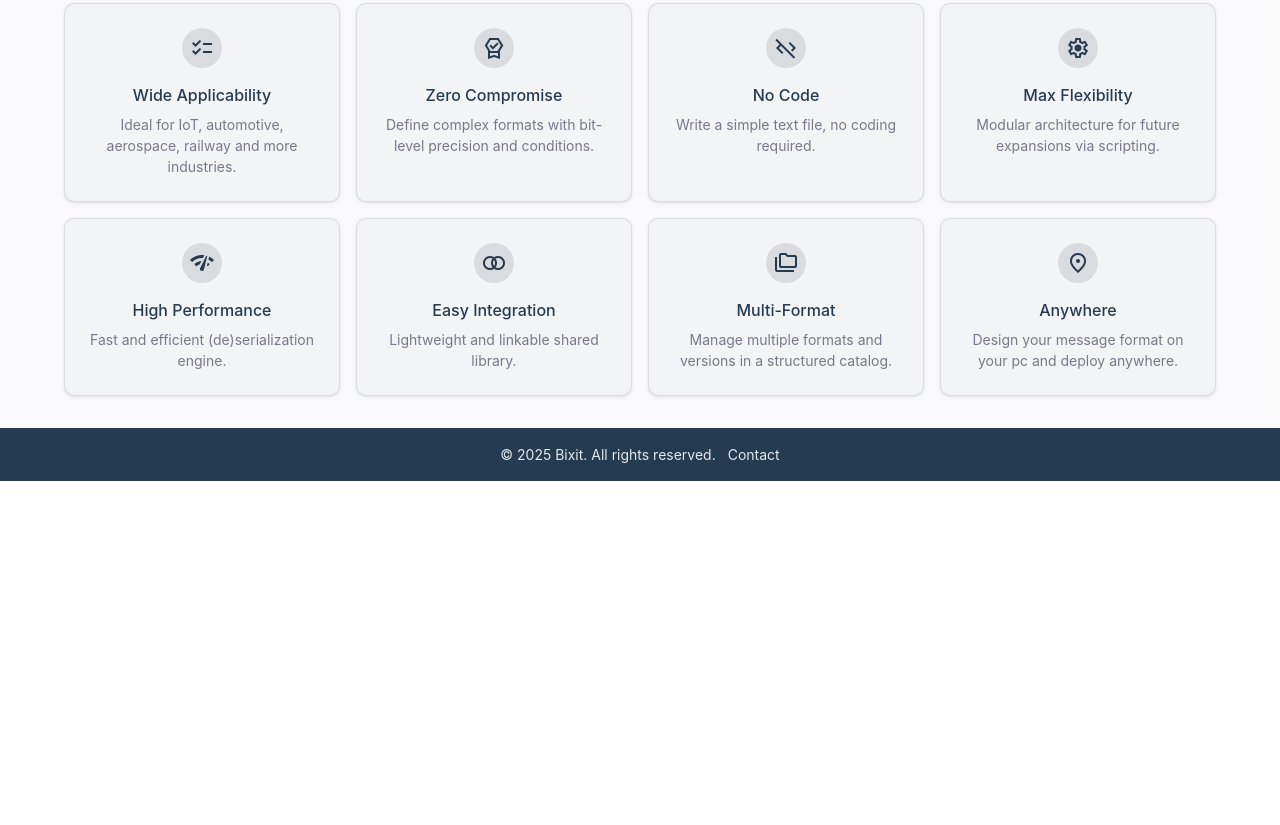
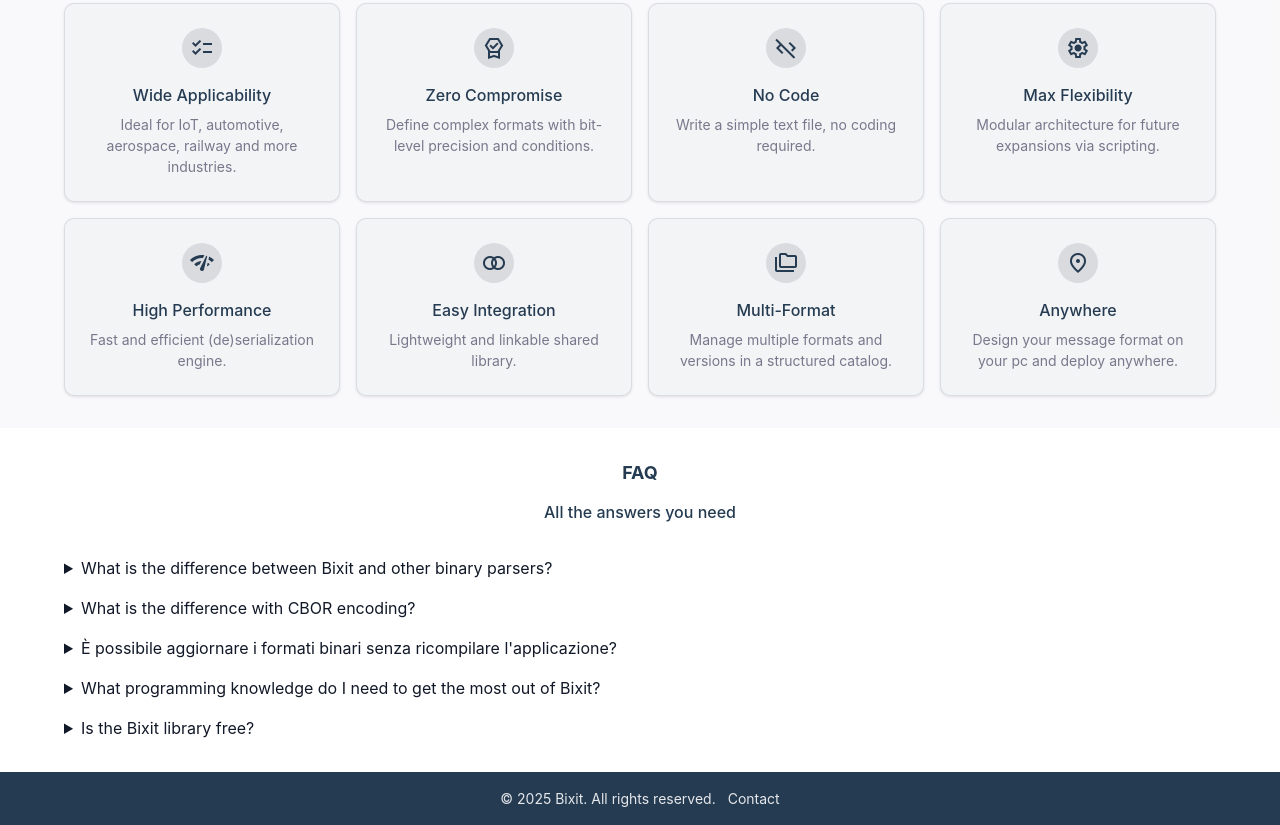
Before and after one commit to gitubo/bixit-landing-page, a website: page public/index.html in a window 1280 px wide. Shown: the part 1363-2188 px from the top of the page. Before the commit the page ends 1844 px from the top, so only its background shows below. Drawn offline with nearby package versions, Linux system fonts and the light colour scheme; no server answers.

Commit message:
Update index.html

```diff
--- a/public/index.html
+++ b/public/index.html
@@ -316,6 +316,65 @@
             </div>
         </div>
 
+<div class="faq-section py-16">
+    <div class="container">
+        <div class="text-center space-y-4 mb-8">
+            <h3>FAQ</h3>
+            <h4>All the answers you need</h4>
+        </div>
+
+        <div class="faq-accordion space-y-4">
+            <details class="faq-item">
+                <summary class="faq-question">
+                    What is the difference between Bixit and other binary parsers?
+                </summary>
+                <p class="faq-answer">
+                    Unlike other parsers that require complex programming for each new format, Bixit allows you to define binary formats using simple configuration files, greatly reducing time. <br>There is no need to recompile anything, and deployment consists of simply copying a JSON file into the Bixit catalog.
+                </p>
+            </details>
+
+            <details class="faq-item">
+                <summary class="faq-question">
+                    What is the difference with CBOR encoding?
+                </summary>
+                <p class="faq-answer">
+                    CBOR is an efficient data serialization format for cases where you have long series of numerical data. Its efficiency compared to JSON format drops dramatically when you have many single numeric fields or character strings.<br>
+Bixit, on the other hand, is a tool that helps you read and write arbitrary binary formats, based on a format description that you provide yourself.
+<br><br>With CBOR: Your applications would encode a “name” and an “age” following the standard CBOR rules. The receiving application would use a generic CBOR decoder to read the message, knowing that ‘name’ is a string and “age” is an integer, because this is defined in the standard.
+<br><br>With Bixit: Imagine you have a sensor that produces a proprietary binary message, where the first 11 bits are an identifier, the next 5 bits are a value, and so on. CBOR cannot decode this format, because it is not a CBOR standard—in this case, you would use Bixit.
+<br><br>A proprietary binary message is always more efficient than the same message in CBOR, but CBOR introduces greater flexibility—with Bixit, you also solve this need for flexibility.
+                </p>
+            </details>
+
+            <details class="faq-item">
+                <summary class="faq-question">
+                    È possibile aggiornare i formati binari senza ricompilare l'applicazione?
+                </summary>
+                <p class="faq-answer">
+                    Sì. Ti basta copiare i file di configurazione aggiornati nella directory a cui la tua applicazione ha accesso. Bixit li caricherà automaticamente senza richiedere alcuna ricompilazione, semplificando la manutenzione.
+                </p>
+            </details>
+            <details class="faq-item">
+                <summary class="faq-question">
+                    What programming knowledge do I need to get the most out of Bixit?
+                </summary>
+                <p class="faq-answer">
+                    Adding a new binary format or correcting any errors in an already supported format does not require any programming skills. <br>Bixit bases all its decoding logic on configuration files written in JSON that describe the structure of the formats. <br>Furthermore, the use of simplified interfaces for creating these files completely eliminates the need for a programmer—a domain expert can configure Bixit to support a new binary format on their own.
+                </p>
+            </details>
+            </details>
+            <details class="faq-item">
+                <summary class="faq-question">
+                    Is the Bixit library free?
+                </summary>
+                <p class="faq-answer">
+                    The <a href="https://github.com/gitubo/bixit" style="color: var(--muted-foreground);">Bixit library</a>, written in C++, is an open-source project released under the MIT license. This means you can use and modify Bixit as you wish, and even integrate it into commercial projects.
+                </p>
+            </details>
+        </div>
+    </div>
+</div>
+
         <footer class="footer py-8">
             <div class="container">
                 <div class="flex items-center justify-center gap-6" style="flex-direction: row;">
```
